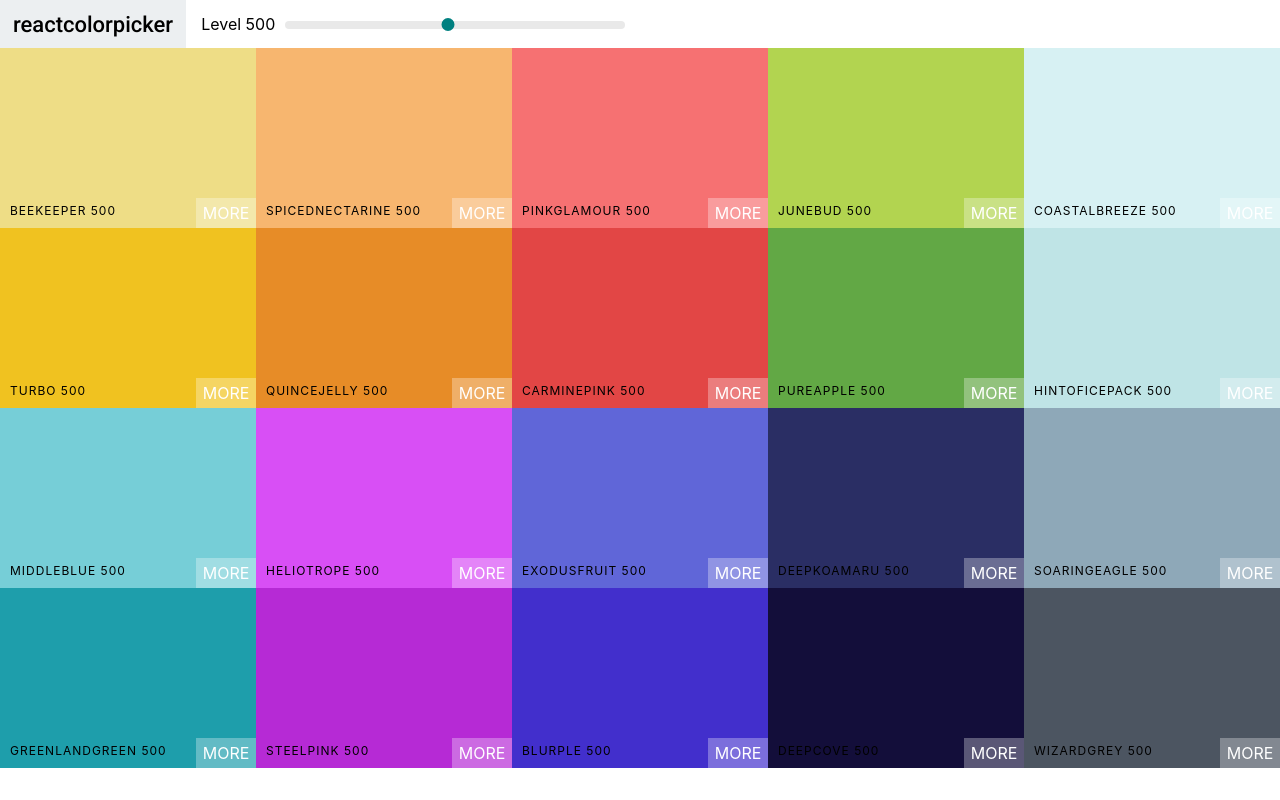
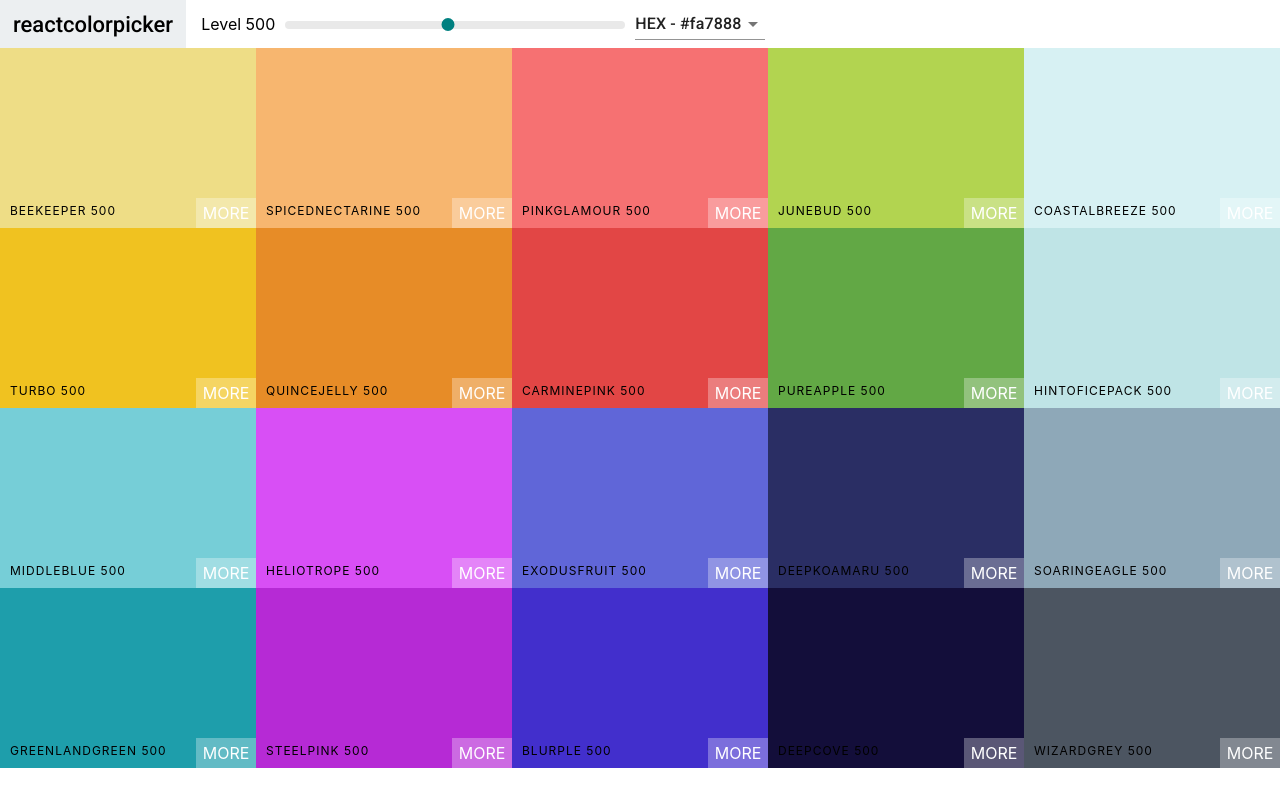
Before and after one commit to necromancer26/react-colors, a React (Create React App) app: page / in a window 1280 px wide. Built offline with nearby package versions, Linux system fonts and the light colour scheme.

Commit message:
Add Select and Material Ui

```diff
--- a/package.json
+++ b/package.json
@@ -3,6 +3,7 @@
   "version": "0.1.0",
   "private": true,
   "dependencies": {
+    "@material-ui/core": "^4.11.4",
     "@testing-library/jest-dom": "^5.14.1",
     "@testing-library/react": "^11.2.7",
     "@testing-library/user-event": "^12.8.3",
--- a/src/Navbar.js
+++ b/src/Navbar.js
@@ -1,10 +1,26 @@
 import React, { Component } from "react";
+import Select from "@material-ui/core/Select";
+import MenuItem from "@material-ui/core/MenuItem";
 import "rc-slider/assets/index.css";
 import Slider from "rc-slider";
 import "./Navbar.css";
+
 export default class Navbar extends Component {
+  constructor(props) {
+    super(props);
+
+    this.state = {
+      format: "hex",
+    };
+    this.handleChange = this.handleChange.bind(this);
+  }
+  handleChange(e) {
+    this.setState({ format: e.target.value });
+    this.props.handleChange(e.target.value);
+  }
   render() {
     const { level, changeLevel } = this.props;
+    const { format } = this.state;
     return (
       <header className="Navbar">
         <div className="logo">
@@ -22,6 +38,13 @@
             />
           </div>
         </div>
+        <div className="select-container">
+          <Select value={format} onChange={this.handleChange}>
+            <MenuItem value="hex">HEX - #fa7888</MenuItem>
+            <MenuItem value="rgb">RGB - rgb(255,52,56)</MenuItem>
+            <MenuItem value="rgba">RGBA - rgba(255,246,5,1)</MenuItem>
+          </Select>
+        </div>
       </header>
     );
   }
--- a/src/Palette.js
+++ b/src/Palette.js
@@ -9,22 +9,31 @@
 
     this.state = {
       level: 500,
+      format: "hex",
     };
     this.changeLevel = this.changeLevel.bind(this);
+    this.changeFormat = this.changeFormat.bind(this);
   }
   changeLevel(level) {
     this.setState({ level });
   }
+  changeFormat(val) {
+    this.setState({ format: val });
+  }
 
   render() {
     const { colors } = this.props.palette;
-    const { level } = this.state;
+    const { level, format } = this.state;
     const colorBoxes = colors[level].map((color) => (
-      <ColorBox background={color.hex} name={color.name} />
+      <ColorBox background={color[format]} name={color.name} />
     ));
     return (
       <div className="Palette">
-        <Navbar level={level} changeLevel={this.changeLevel} />
+        <Navbar
+          level={level}
+          changeLevel={this.changeLevel}
+          handleChange={this.changeFormat}
+        />
         {/* Navbar goes here */}
         <div className="Palette-colors">{colorBoxes}</div>
         {/* footer */}
```
Also changed, not shown: 1 other file (tests, documents, lock files or other folders).
